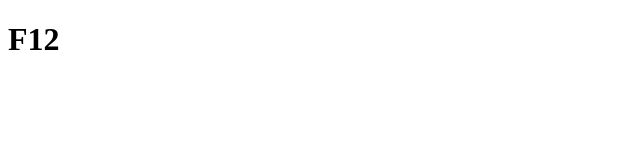
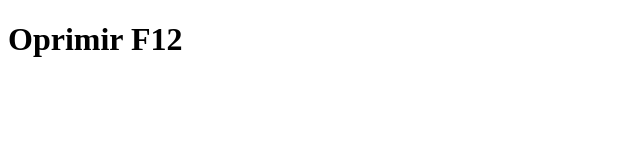
Before and after one commit to JulioCesarAlarconUrazan/Operadores_asignacion_12_07_2021, a plain HTML site: page index.html in a window 1280 px wide. Shown: the whole page, without its empty margins (0-640 px from the left). Drawn offline with Linux system fonts and the light colour scheme.

Commit message:
Operadores de asignacion 12072021

```diff
--- a/index.html
+++ b/index.html
@@ -8,6 +8,6 @@
     <script src="main.js"></script>
 </head>
 <body>
-    <h1>F12</h1>
+    <h1>Oprimir F12</h1>
 </body>
 </html>
```
